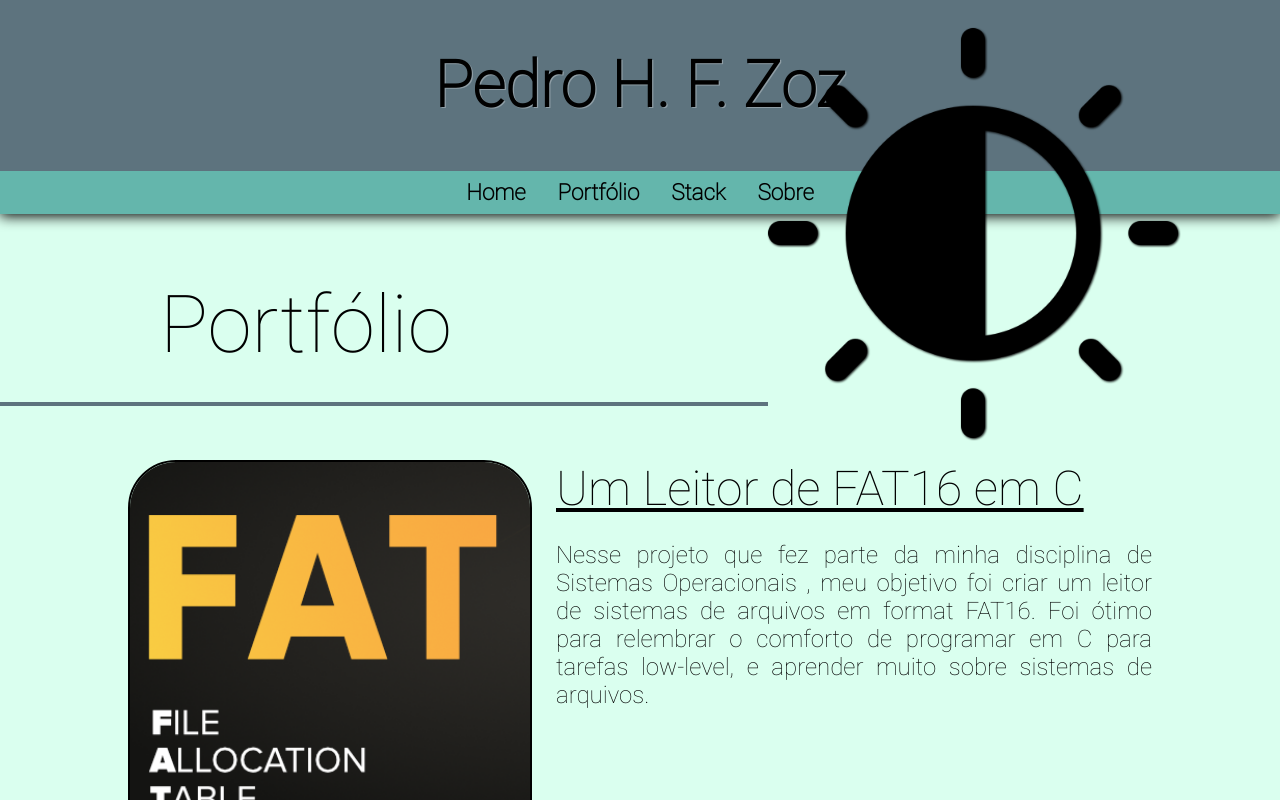
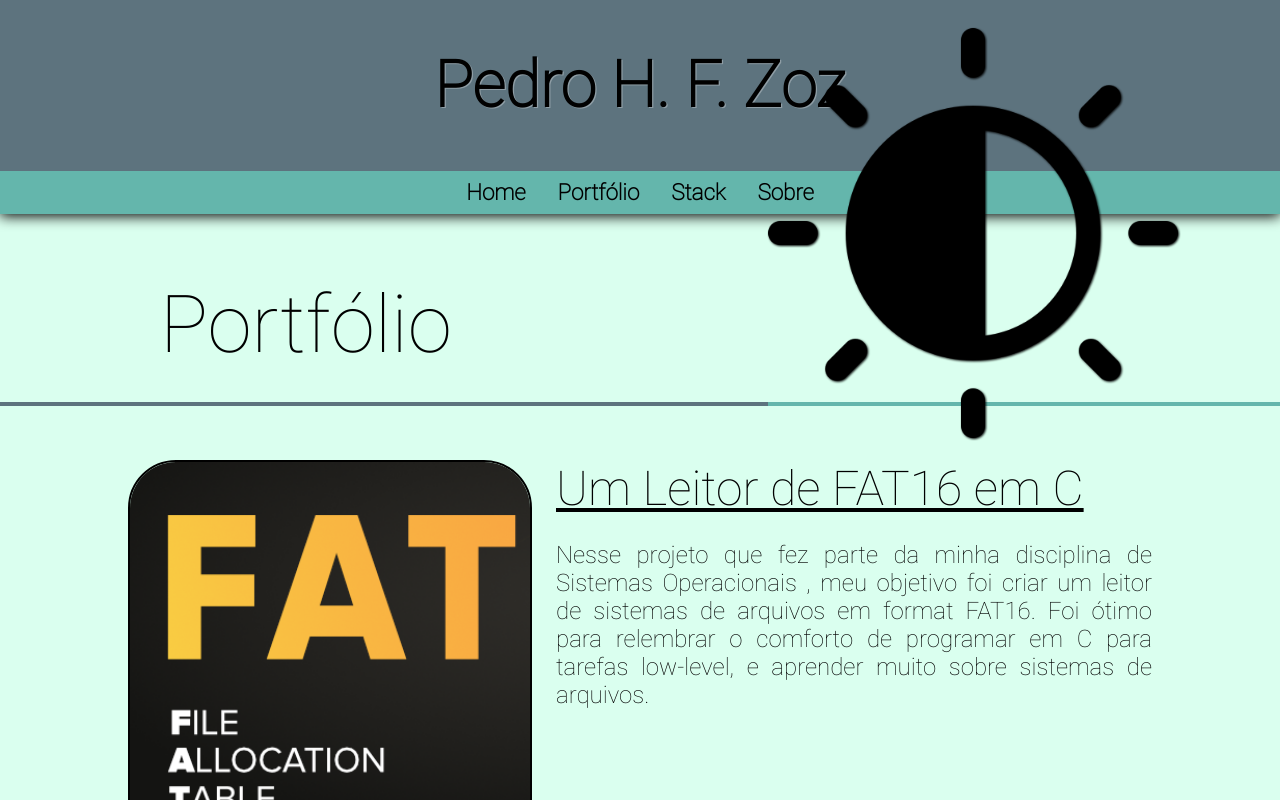
Before and after one commit to Pfzoz/z-portfolio, a Next.js app: page /portfolio in a window 1280 px wide. Built offline with nearby package versions, Linux system fonts and the light colour scheme.

Commit message:
mu-hotfix

```diff
--- a/src/components/portfolio/contents.ts
+++ b/src/components/portfolio/contents.ts
@@ -106,7 +106,7 @@ export const PostsImage = styled(Image)`
   border: 2px solid ${(props) => props.theme.text};
   border-radius: 3rem;
   object-fit: cover;
-  object-position: -3vw;
+  object-position: -1.5vw;
   transition: ease-in-out 0.1s;
   grid-row: 2;
 
--- a/src/components/reusable/MovingUnderline.tsx
+++ b/src/components/reusable/MovingUnderline.tsx
@@ -21,12 +21,12 @@ export default function MovingUnderline({
     <MUDiv $justifyContent={$justifyContent}>
       <MU
         width={`${widthFactor}%`}
-        $themeColor={theme.fourth}
+        $themeColor={theme.muBegin}
         $active={active}
       />
       <MU
         width={`${100 - widthFactor}%`}
-        $themeColor={theme.secondary}
+        $themeColor={theme.muEnd}
         $active={active}
       />
     </MUDiv>
--- a/src/themes.ts
+++ b/src/themes.ts
@@ -9,6 +9,8 @@ const LightTheme = {
   contrast: "#daffef",
   smallText: "#000000",
   bigText: "#000000",
+  muBegin: "#5d737e",
+  muEnd: "#64b6ac",
 };
 
 const DarkTheme = {
@@ -22,6 +24,8 @@ const DarkTheme = {
   title: "#FFFFFF",
   smallText: "#FFFFFF",
   bigText: "#000000",
+  muBegin: "#bc96e6",
+  muEnd: "#55286f",
 };
 
 export { LightTheme, DarkTheme };
```
